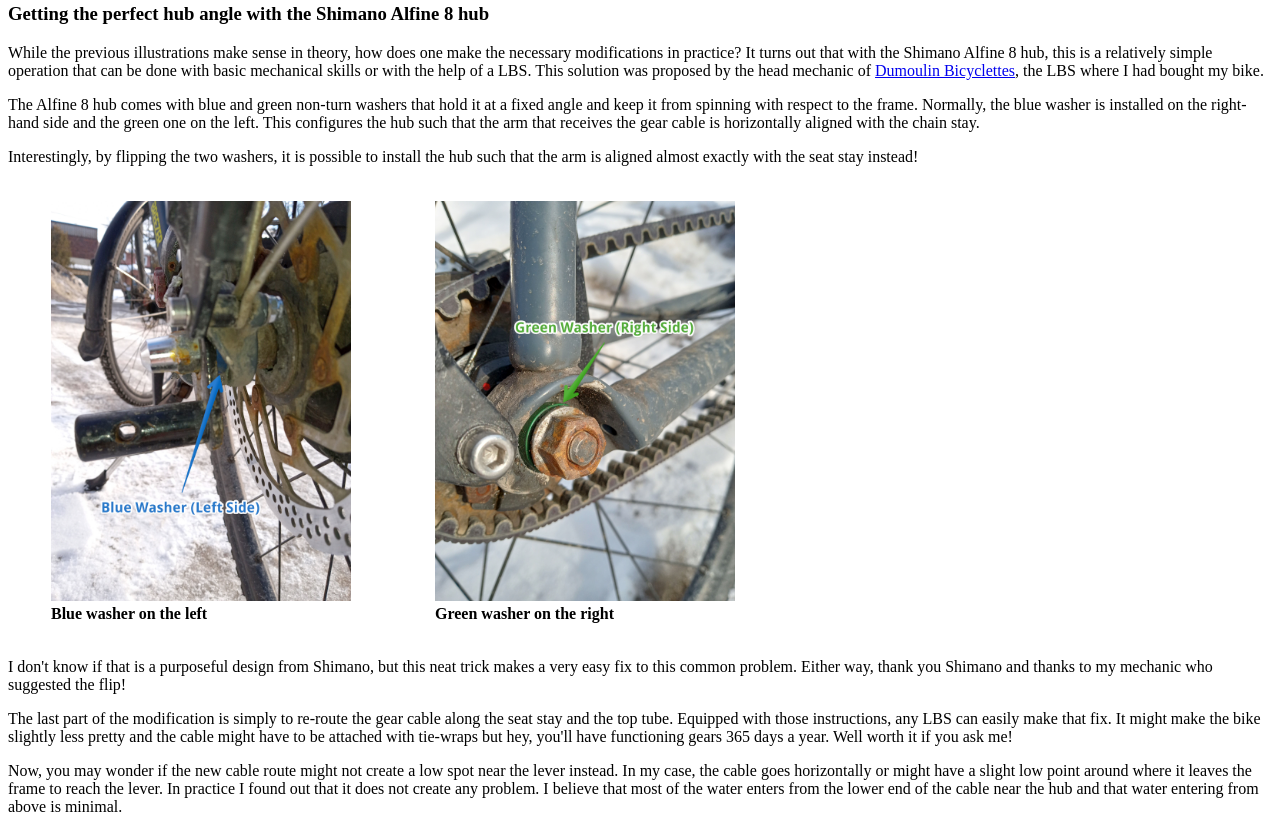
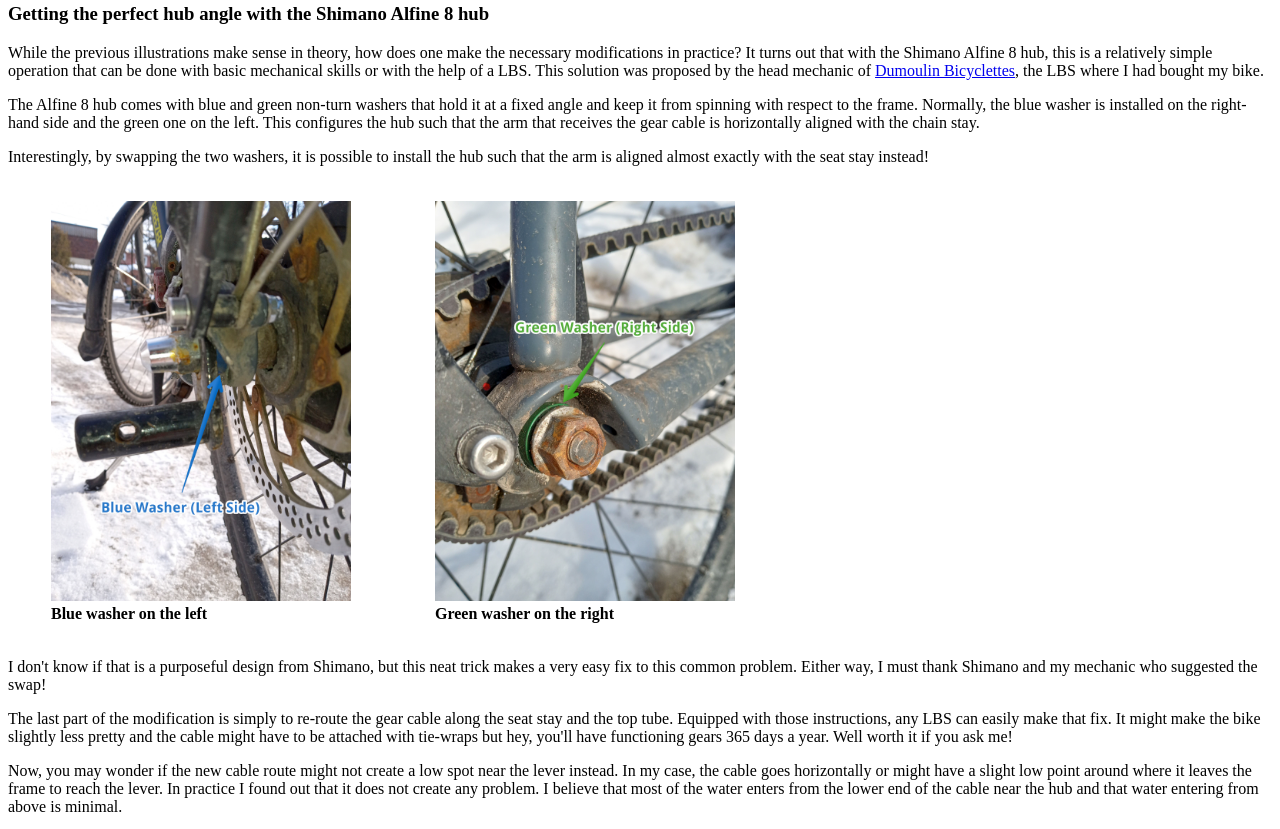
Before and after one commit to olivierlabreche/urbancycling, a plain HTML site: page water-cables/water-cables.html in a window 1280 px wide. Shown: the part 1345-2174 px from the top of the page. Drawn offline with nearby package versions, Linux system fonts and the light colour scheme.

Commit message:
Update water-cables.html

```diff
--- a/water-cables/water-cables.html
+++ b/water-cables/water-cables.html
@@ -138,7 +138,7 @@
       receives the gear cable is horizontally aligned with the chain stay.
     </p>
     <p>
-      Interestingly, by flipping the two washers, it is possible to install the
+      Interestingly, by swapping the two washers, it is possible to install the
       hub such that the arm is aligned almost exactly with the seat stay
       instead!
     </p>
@@ -172,8 +172,8 @@
 
     <p>
       I don't know if that is a purposeful design from Shimano, but this neat
-      trick makes a very easy fix to this common problem. Either way, thank you
-      Shimano and thanks to my mechanic who suggested the flip!
+      trick makes a very easy fix to this common problem. Either way, I must thank
+      Shimano and my mechanic who suggested the swap!
     </p>
     <p>
       The last part of the modification is simply to re-route the gear cable
```
